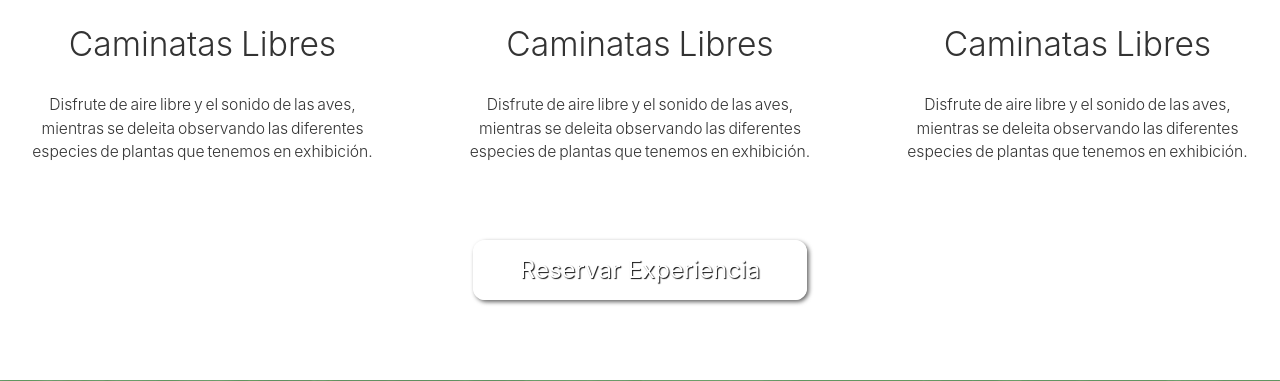
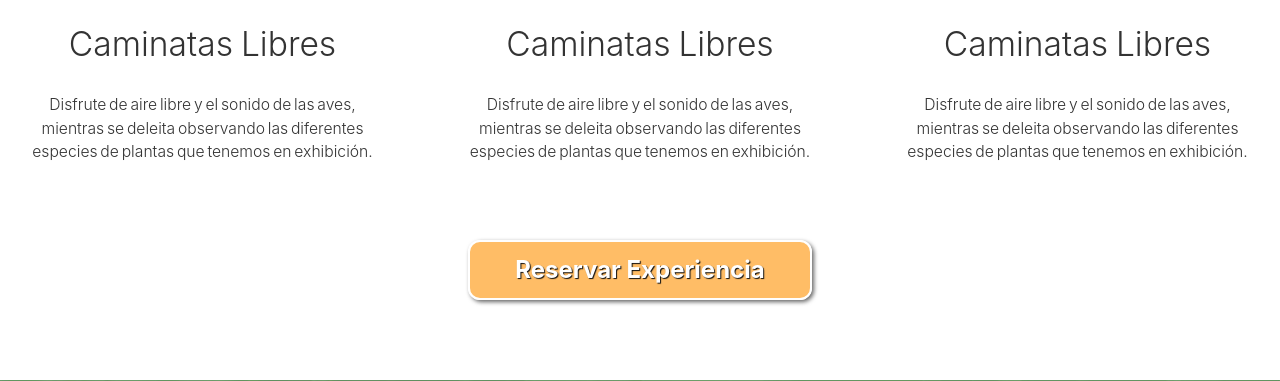
Before and after one commit to animefanatik/bootstrapTheArk, a PHP site: page / in a window 1280 px wide. Shown: the part 2318-2699 px from the top of the page. Run offline with PHP 8.4, Linux system fonts and the light colour scheme; some libraries are stand-ins or nearby versions.

Commit message:
CSS Update

```diff
--- a/css/theArk.css
+++ b/css/theArk.css
@@ -27,7 +27,8 @@ body {font-size: 112.15%; background: url('/images/botanical-garden.jpg') no-rep
 .expItem {width: 80%; max-width: 375px; padding: 10px; text-decoration: none; color: #333; margin-bottom: 50px; font-weight: 300; word-spacing: -0.1rem; font-size:0.98rem; }
 .expItem h2 {font-weight: 300; font-size: 2.1rem; margin: 1.8rem}
 .expItem:hover {text-decoration: none; color: #333;}
-#exp .btn {margin: 0px auto;}
+#exp .btn {background: rgba(255, 145, 0, 0.6); }
+#exp .btn:hover {background: rgba(252, 171, 21, 0.9); text-decoration: none; color: #FFF; }
 
 #map {background: url(/images/costa-rica-nature.jpg) no-repeat center center fixed; overflow: hidden; background-size:cover; color: #FFF;}
 #map h2 {font-size: 1.4rem;}
--- a/index.html
+++ b/index.html
@@ -113,7 +113,7 @@
                     </article>
                 </a>
             </div>
-            <div class="btn btn-link">Reservar Experiencia</div>
+            <div class="btn btn-link fw7">Reservar Experiencia</div>
         </div>
         <div id="map" class="ptpb">
             <div class="fixedWidth d-flex align-items-center row">
```
